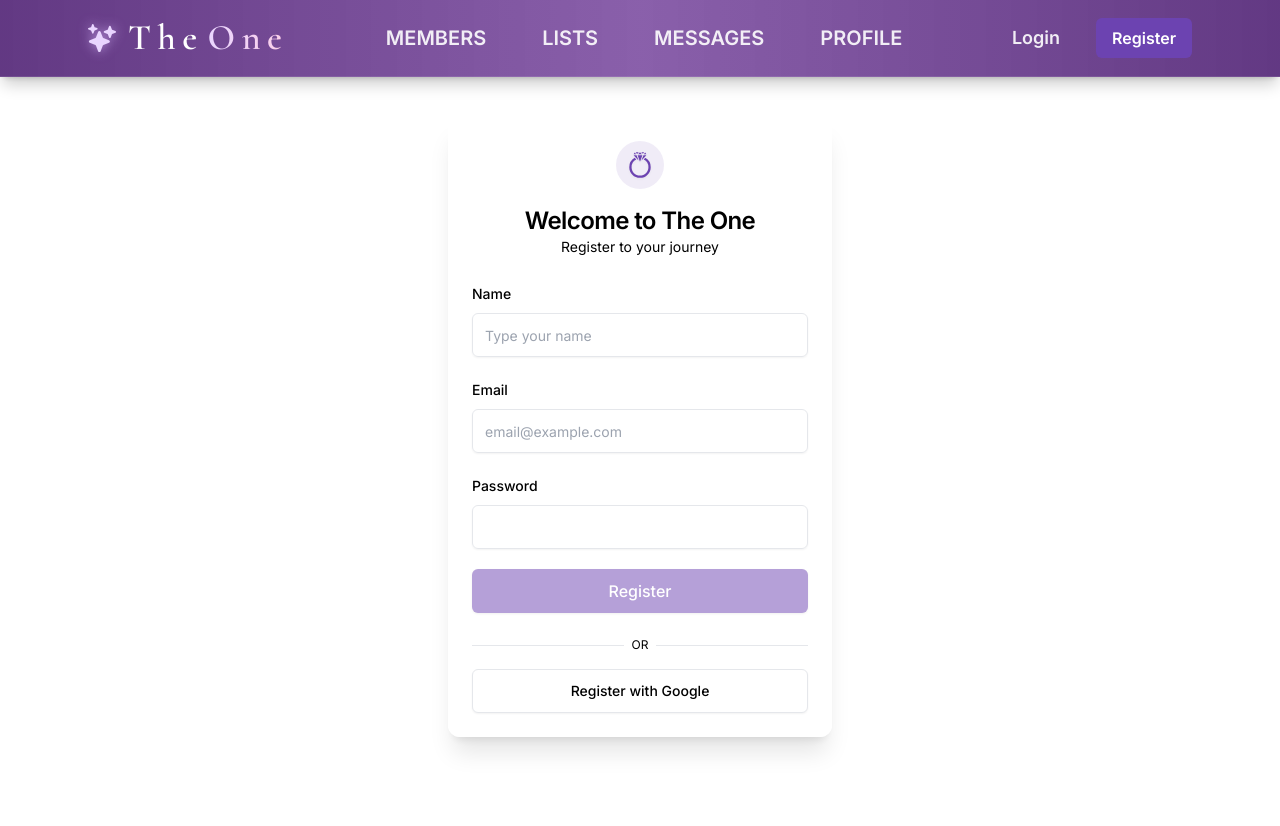
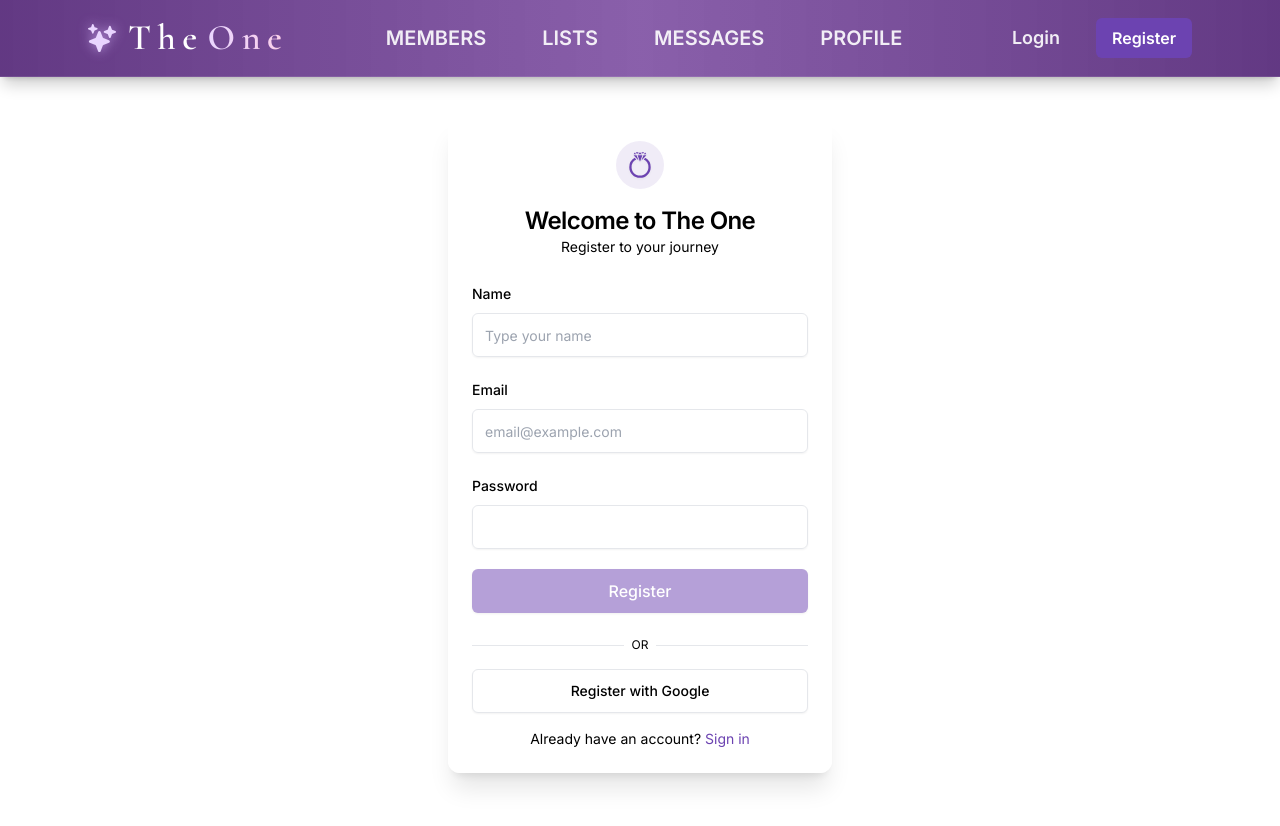
Before and after one commit to sahoooii/next-theOne, a Next.js app: page /register in a window 1280 px wide. Shown: the top 826 px of the page. Built offline with nearby package versions, Linux system fonts and the light colour scheme.

Commit message:
Add back to login link

```diff
--- a/src/app/(auth)/login/LoginForm.tsx
+++ b/src/app/(auth)/login/LoginForm.tsx
@@ -25,6 +25,7 @@ import {
 import { Button } from '@/components/ui/button';
 import { Input } from '@/components/ui/input';
 import { GiBigDiamondRing } from 'react-icons/gi';
+import Link from 'next/link';
 
 const LoginForm = () => {
 	const form = useForm<LoginSchema>({
@@ -130,9 +131,9 @@ const LoginForm = () => {
 
 				<p className='text-sm text-muted-foreground text-center'>
 					Don’t have an account?{' '}
-					<a href='#' className='text-primary hover:underline'>
+					<Link href='/register' className='text-primary hover:underline'>
 						Sign up
-					</a>
+					</Link>
 				</p>
 			</CardFooter>
 		</Card>
--- a/src/app/(auth)/register/RegisterForm.tsx
+++ b/src/app/(auth)/register/RegisterForm.tsx
@@ -24,6 +24,7 @@ import {
 import { Button } from '@/components/ui/button';
 import { Input } from '@/components/ui/input';
 import { GiBigDiamondRing } from 'react-icons/gi';
+import Link from 'next/link';
 
 const RegisterForm = () => {
 	const form = useForm<RegisterSchema>({
@@ -144,6 +145,12 @@ const RegisterForm = () => {
 				<Button variant='outline' className='w-full h-11'>
 					Register with Google
 				</Button>
+				<p className='text-sm text-muted-foreground text-center'>
+					Already have an account?{' '}
+					<Link href='/login' className='text-primary hover:underline'>
+						Sign in
+					</Link>
+				</p>
 			</CardFooter>
 		</Card>
 	);
```
